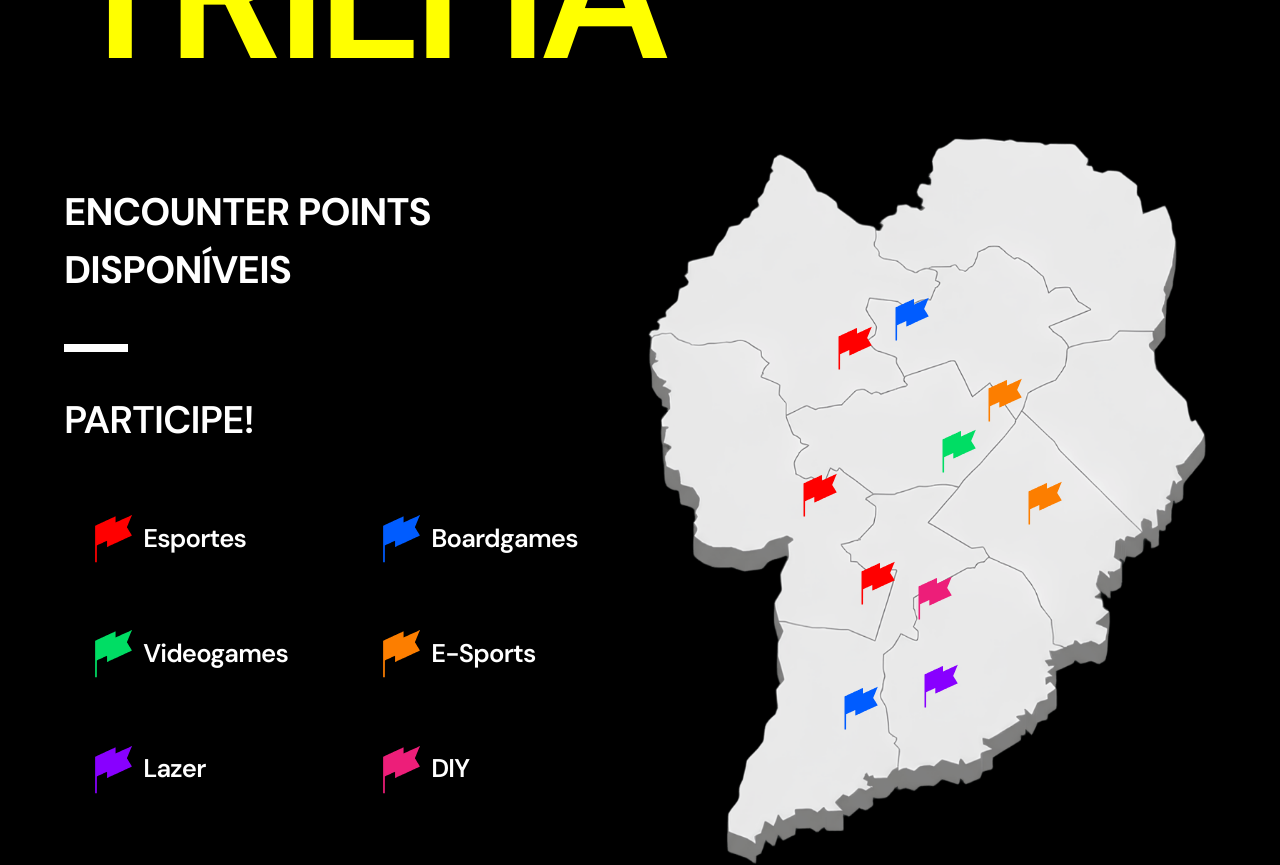
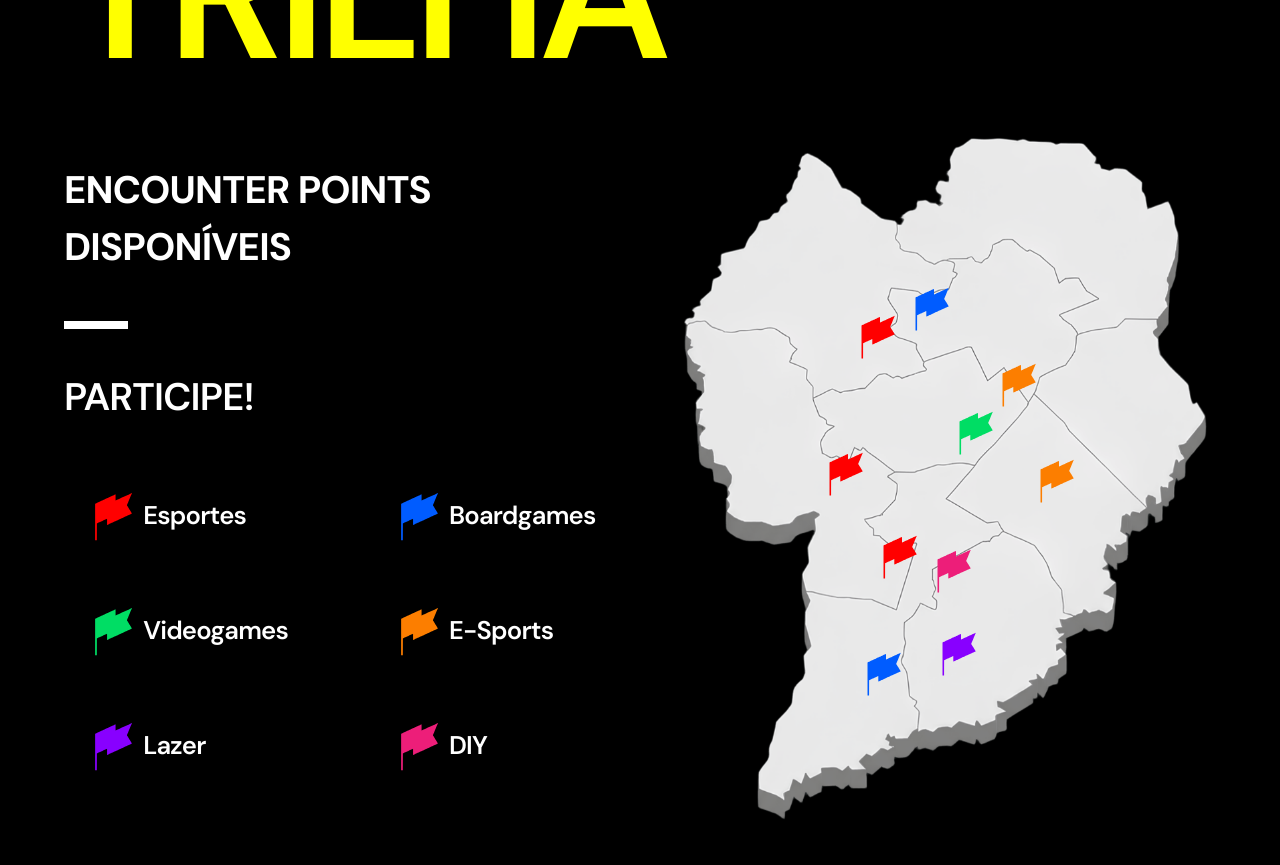
Before and after one commit to louroRafael/encounter-points-system, an Angular app in the folder EPS.Frontend/: page / in a window 1280 px wide. Shown: the part 1440-2305 px from the top of the page. Built offline with nearby package versions, Linux system fonts and the light colour scheme; a web font is replaced by a local one.

Commit message:
add scroll to details

```diff
--- a/EPS.Frontend/src/app/features/ep-find/ep-find.html
+++ b/EPS.Frontend/src/app/features/ep-find/ep-find.html
@@ -26,18 +26,18 @@
         </div>
 
         <!-- Mapa -->
-        <div class="relative flex flex-col items-center justify-center w-[90vw] md:w-[45vw]">
+        <div class="relative flex flex-col items-center justify-center w-full">
             <img src="assets/images/mapa-curitiba.png" alt="Mapa de Curitiba" class="max-h-screen">
 
             @for (ep of encounterPoints; track ep.id) {
                 @if(activeCategory === null || activeCategory === ep.categoryId) {
-                    <div class="cursor-pointer absolute flex-shrink-0 w-[8vw] sm:w-[6vw] md:w-[4vw] lg:w-[3vw] lg:mr-8"
+                    <a class="cursor-pointer absolute flex-shrink-0 w-[8vw] sm:w-[6vw] md:w-[4vw] lg:w-[3vw] lg:mr-8"
                         [style.top.%]="ep.position.top"
                         [style.left.%]="ep.position.left"
                         (click)="selectEp(ep)"
                     >
                         <app-ep-flag [color]="ep.category?.hexColor"></app-ep-flag>
-                    </div>
+                    </a>
                 }
             }
 
@@ -47,7 +47,7 @@
     <!-- Detalhes EP -->
 
     @if (activeEp != null) {
-        <div class="grid grid-cols-1 md:grid-cols-[auto_1.2fr]
+        <div id="ep-details" class="grid grid-cols-1 md:grid-cols-[auto_1.2fr]
                     mt-[5vh] md:gap-4 items-center mx-auto">
             <div class="flex flex-col w-[90vw] md:w-auto">
                 <h1 class="text-brand-primary text-[clamp(2rem,5vw,6rem)] leading-[0.9] font-bold tracking-tighter uppercase">
--- a/EPS.Frontend/src/app/features/ep-find/ep-find.ts
+++ b/EPS.Frontend/src/app/features/ep-find/ep-find.ts
@@ -34,10 +34,24 @@ export class EpFind implements OnInit {
   }
 
   selectEp(ep: Ep): void {
-    this.activeEp = (ep === this.activeEp) ? null : ep;
+    if (ep === this.activeEp) {
+      this.activeEp = null;
+    }
+    else {
+      this.activeEp = ep;
+
+      setTimeout(() => {
+        this.scrollTo("ep-details");
+      });
+    }
   }
 
   getWeekDay(date: Date): string {
     return new Intl.DateTimeFormat('pt-BR', { weekday: 'long' }).format(date);
   }
+
+  scrollTo(ref: string) {
+    const el = document.getElementById(ref);
+    el?.scrollIntoView({ behavior: 'smooth' });
+  }
 }
--- a/EPS.Frontend/src/styles.css
+++ b/EPS.Frontend/src/styles.css
@@ -38,3 +38,7 @@ body {
     @apply bg-brand-background text-white;
     @apply font-sans;
 }
+
+html {
+  scroll-behavior: smooth;
+}
```
